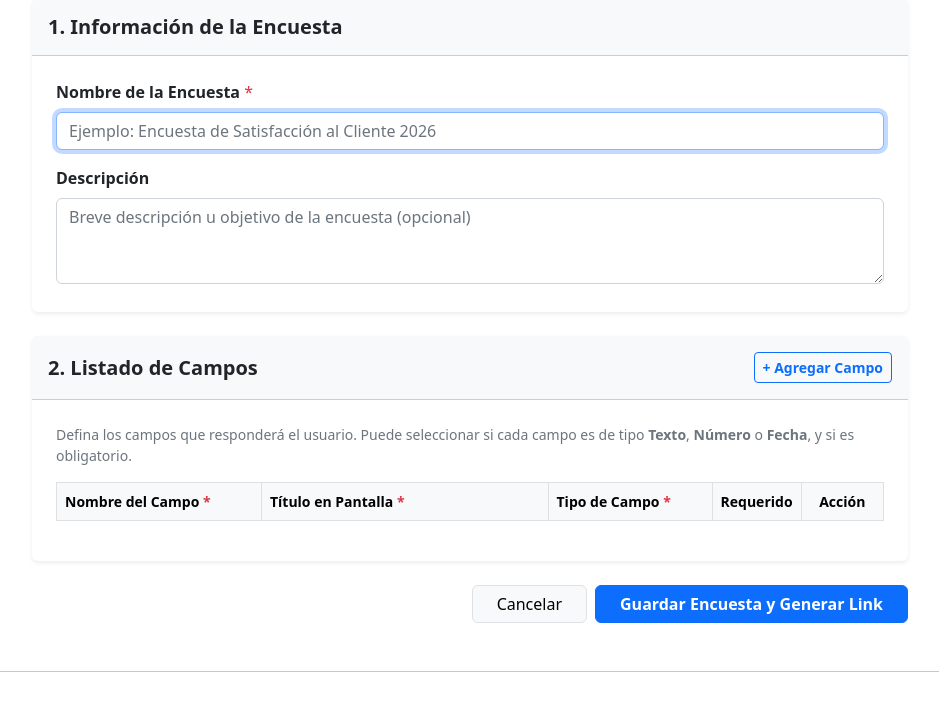
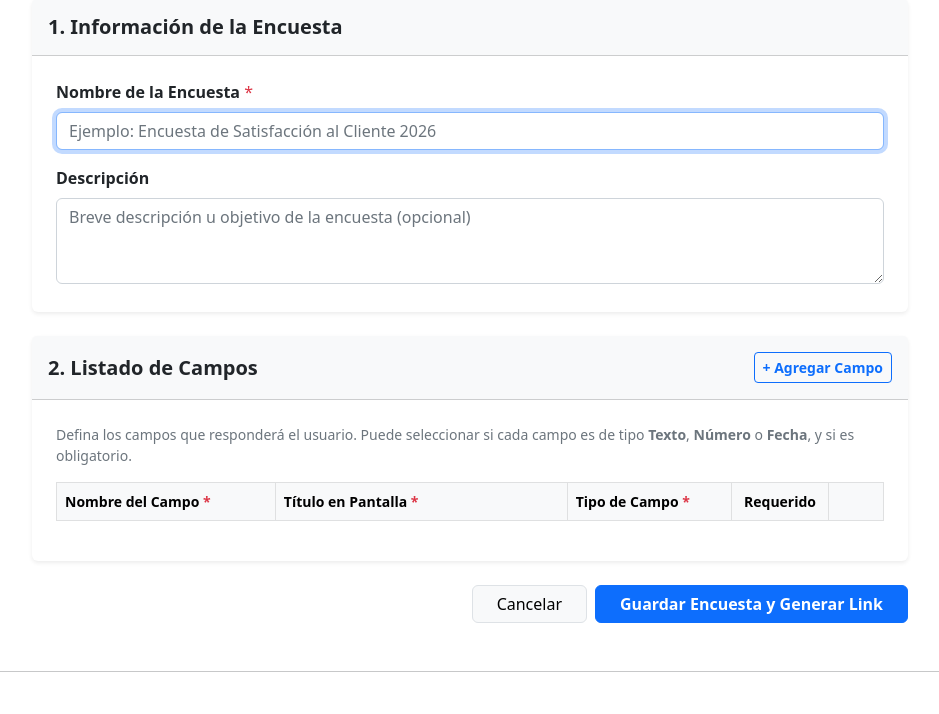
Before and after one commit to windows16/AcmeEncuestasWeb, an ASP.NET MVC app: template Views/Encuesta/Crear.cshtml in a window 1280 px wide. Shown: the part 143-857 px from the top of the page, without its empty margins (170-1109 px from the left). Run offline with ASP.NET Core 8 and stand-ins for ASP.NET MVC 5, Linux system fonts and the light colour scheme; the template is opened without the code that fills it, so the values that code supplies are empty; the project's own start-up code is not run, and a stand-in starts its controllers and pages; some libraries are stand-ins or nearby versions.

Commit message:
refactor(encuestas): diseño de listado de campos

```diff
--- a/Views/Encuesta/Crear.cshtml
+++ b/Views/Encuesta/Crear.cshtml
@@ -64,11 +64,11 @@
                     <table class="table table-bordered align-middle" id="tablaCampos">
                         <thead class="table-light small">
                             <tr>
-                                <th style="width: 25%;">Nombre del Campo <span class="text-danger">*</span></th>
-                                <th style="width: 35%;">Título en Pantalla <span class="text-danger">*</span></th>
-                                <th style="width: 20%;">Tipo de Campo <span class="text-danger">*</span></th>
+                                <th style="width: 24%;">Nombre del Campo <span class="text-danger">*</span></th>
+                                <th style="width: 32%;">Título en Pantalla <span class="text-danger">*</span></th>
+                                <th style="width: 18%;">Tipo de Campo <span class="text-danger">*</span></th>
                                 <th style="width: 10%;" class="text-center">Requerido</th>
-                                <th style="width: 10%;" class="text-center">Acción</th>
+                                <th style="width: 6%;" class="text-center"></th>
                             </tr>
                         </thead>
                         <tbody id="contenedorCampos">
@@ -103,8 +103,8 @@
                                             <input type="hidden" name="Campos[@i].EsRequerido" value="false" />
                                         </td>
                                         <td class="text-center">
-                                            <button type="button" class="btn btn-outline-danger btn-sm btn-eliminar-fila" title="Quitar campo">
-                                                &times;
+                                            <button type="button" class="btn btn-link text-danger btn-sm p-0 text-decoration-none btn-eliminar-fila fs-4 lh-1" title="Quitar este campo" aria-label="Quitar este campo">
+                                                <span aria-hidden="true">&times;</span>
                                             </button>
                                         </td>
                                     </tr>
@@ -165,8 +165,8 @@
                             <input type="hidden" value="false" />
                         </td>
                         <td class="text-center">
-                            <button type="button" class="btn btn-outline-danger btn-sm btn-eliminar-fila" title="Quitar campo">
-                                &times;
+                            <button type="button" class="btn btn-link text-danger btn-sm p-0 text-decoration-none btn-eliminar-fila fs-4 lh-1" title="Quitar este campo" aria-label="Quitar este campo">
+                                <span aria-hidden="true">&times;</span>
                             </button>
                         </td>
                     </tr>
```
Also changed, not shown: Views/Encuesta/Editar.cshtml (+8 -8 lines), README.md.
